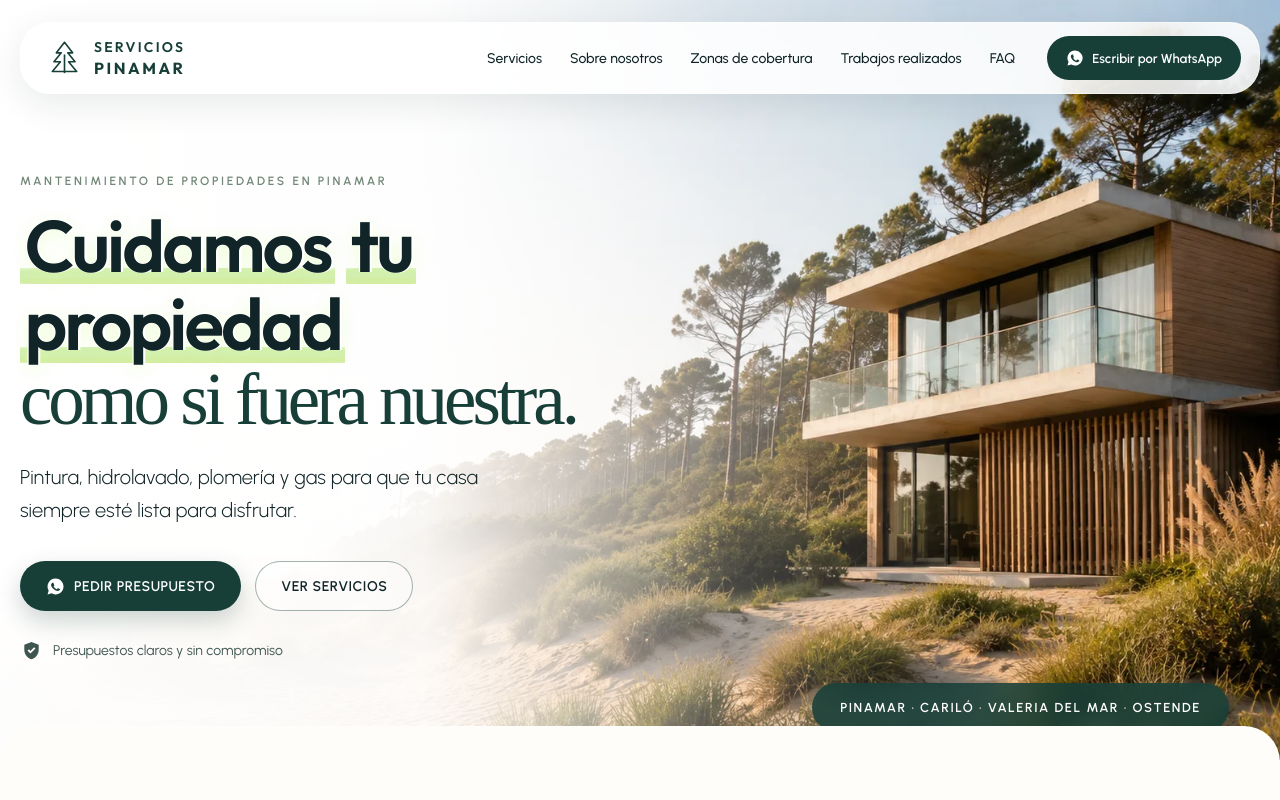
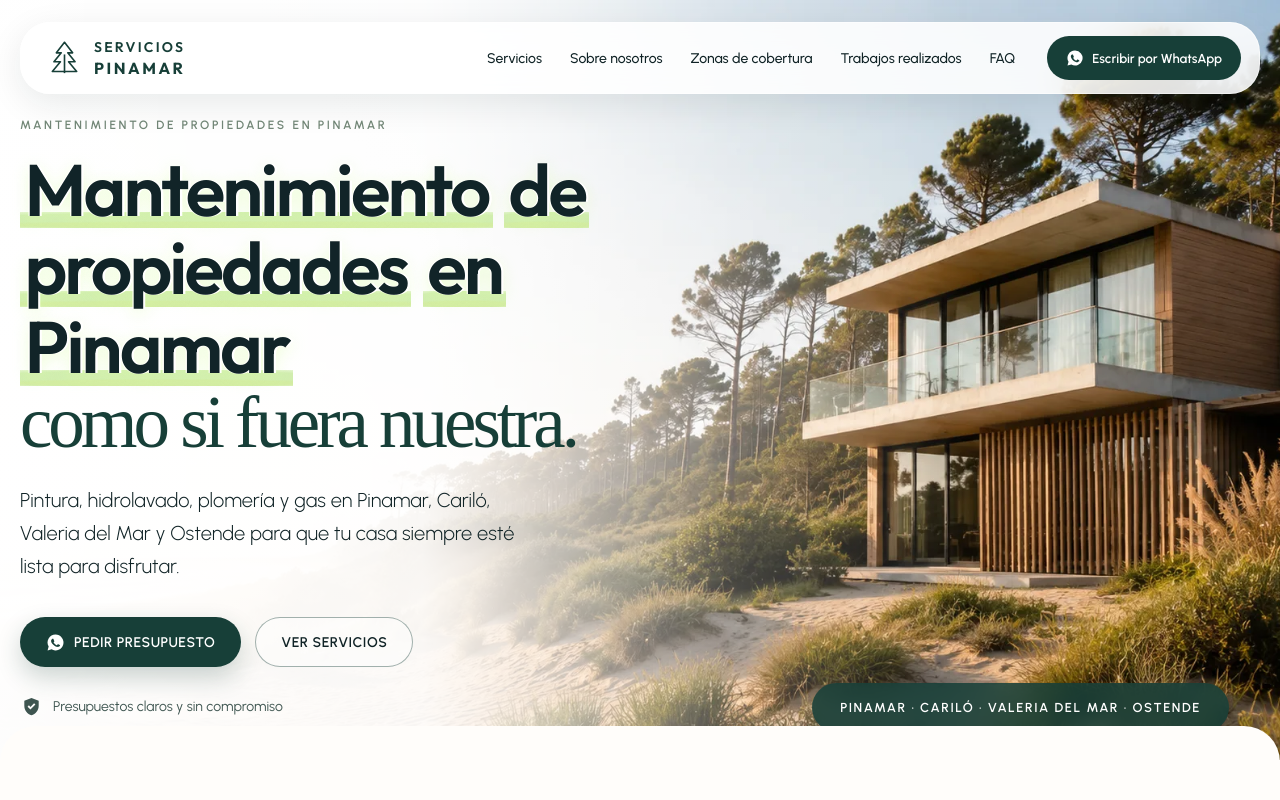
Before and after one commit to fer336/servicios-pinamar, an Astro site: page / in a window 1280 px wide. Shown: the top 800 px of the page. Built offline with nearby package versions, Linux system fonts and the light colour scheme; Astro itself is replaced by a stand-in of ours; a web font is replaced by a local one.

Commit message:
seo: improve local schema and social image

```diff
--- a/src/layouts/BaseLayout.astro
+++ b/src/layouts/BaseLayout.astro
@@ -5,23 +5,28 @@ interface Props {
   title: string;
   description: string;
   canonical?: string;
+  structuredData?: unknown[];
 }
 
 const {
   title,
   description,
-  canonical = 'https://www.serviciospinamar.com/'
+  canonical = 'https://www.serviciospinamar.com/',
+  structuredData = []
 } = Astro.props;
 
 const siteName = 'Servicios Pinamar';
+const siteUrl = 'https://www.serviciospinamar.com/';
 const ogImage = 'https://www.serviciospinamar.com/og-image.png';
+const serviceAreas = ['Pinamar', 'Cariló', 'Valeria del Mar', 'Ostende'];
+const serviceNames = ['Pintura', 'Hidrolavado', 'Plomería', 'Gas'];
 
-const schema = {
-  '@context': 'https://schema.org',
-  '@type': 'LocalBusiness',
+const localBusinessSchema = {
+  '@type': ['LocalBusiness', 'HomeAndConstructionBusiness'],
+  '@id': `${siteUrl}#localbusiness`,
   name: 'Servicios Pinamar',
   description,
-  url: canonical,
+  url: siteUrl,
   image: ogImage,
   telephone: '+54 9 2267 52-1448',
   address: {
@@ -30,16 +35,38 @@ const schema = {
     addressRegion: 'Buenos Aires',
     addressCountry: 'AR'
   },
-  areaServed: ['Pinamar', 'Cariló', 'Valeria del Mar', 'Ostende'],
-  serviceType: ['Pintura', 'Hidrolavado', 'Plomería', 'Gas'],
-  makesOffer: ['Pintura', 'Hidrolavado', 'Plomería', 'Gas'].map((service) => ({
+  areaServed: serviceAreas.map((area) => ({
+    '@type': 'AdministrativeArea',
+    name: area
+  })),
+  contactPoint: {
+    '@type': 'ContactPoint',
+    telephone: '+54 9 2267 52-1448',
+    contactType: 'customer service',
+    areaServed: 'AR',
+    availableLanguage: 'es'
+  },
+  hasOfferCatalog: {
+    '@type': 'OfferCatalog',
+    name: 'Servicios de mantenimiento de propiedades',
+    itemListElement: serviceNames.map((service) => ({
       '@type': 'Offer',
       itemOffered: {
         '@type': 'Service',
         name: service,
-      areaServed: ['Pinamar', 'Cariló', 'Valeria del Mar', 'Ostende']
+        provider: { '@id': `${siteUrl}#localbusiness` },
+        areaServed: serviceAreas.map((area) => ({
+          '@type': 'AdministrativeArea',
+          name: area
+        }))
       }
     }))
+  }
+};
+
+const schema = {
+  '@context': 'https://schema.org',
+  '@graph': [localBusinessSchema, ...structuredData]
 };
 ---
 <!doctype html>
--- a/src/pages/index.astro
+++ b/src/pages/index.astro
@@ -19,8 +19,21 @@ const faqs = [
   ['¿Atienden inmobiliarias y administradores?', 'Sí. Trabajamos con propietarios, inmobiliarias y administradores de propiedades de toda la zona.'],
   ['¿Qué zonas cubren?', 'Pinamar, Cariló, Valeria del Mar y Ostende. Consultanos por ubicaciones cercanas.']
 ];
+
+const faqSchema = {
+  '@type': 'FAQPage',
+  '@id': 'https://www.serviciospinamar.com/#faq',
+  mainEntity: faqs.map(([question, answer]) => ({
+    '@type': 'Question',
+    name: question,
+    acceptedAnswer: {
+      '@type': 'Answer',
+      text: answer
+    }
+  }))
+};
 ---
-<BaseLayout title="Mantenimiento en Pinamar | Pintura, Gas, Plomería" description="Servicios de mantenimiento en Pinamar, Cariló, Valeria y Ostende: pintura, hidrolavado, plomería y gas. Pedí presupuesto por WhatsApp.">
+<BaseLayout title="Mantenimiento en Pinamar | Pintura, Gas, Plomería" description="Servicios de mantenimiento en Pinamar, Cariló, Valeria y Ostende: pintura, hidrolavado, plomería y gas. Pedí presupuesto por WhatsApp." structuredData={[faqSchema]}>
   <Header />
   <main>
     <section id="inicio" class="hero">
@@ -28,8 +41,8 @@ const faqs = [
       <div class="container hero-content">
         <div class="hero-copy">
           <p class="eyebrow">Mantenimiento de propiedades en Pinamar</p>
-          <h1><span class="marker-sequence marker-hero-title" data-marker><span class="marker marker-word" style="--word-index:0">Cuidamos</span> <span class="marker marker-word" style="--word-index:1">tu</span> <span class="marker marker-word" style="--word-index:2">propiedad</span></span> <span class="title-script">como si fuera nuestra.</span></h1>
-          <p class="lead">Pintura, hidrolavado, plomería y gas para que tu casa siempre esté lista para disfrutar.</p>
+          <h1><span class="marker-sequence marker-hero-title" data-marker><span class="marker marker-word" style="--word-index:0">Mantenimiento</span> <span class="marker marker-word" style="--word-index:1">de</span> <span class="marker marker-word" style="--word-index:2">propiedades</span> <span class="marker marker-word" style="--word-index:3">en</span> <span class="marker marker-word" style="--word-index:4">Pinamar</span></span> <span class="title-script">como si fuera nuestra.</span></h1>
+          <p class="lead">Pintura, hidrolavado, plomería y gas en Pinamar, Cariló, Valeria del Mar y Ostende para que tu casa siempre esté lista para disfrutar.</p>
           <div class="hero-actions">
             <a class="button button-primary" href={whatsapp} target="_blank" rel="noopener"><Icon name="whatsapp" size={19} /> Pedir presupuesto</a>
             <a class="button button-outline" href="#servicios">Ver servicios</a>
@@ -73,7 +86,7 @@ const faqs = [
 
     <section id="zonas" class="zones section-small"><div class="container"><p class="eyebrow centered-text">Zonas de cobertura</p><div class="zones-grid"><article data-animate><h3>Pinamar</h3><p>Desde el Centro hasta Pinamar Norte.</p></article><article data-animate><h3>Cariló</h3><p>Toda la zona de Cariló y alrededores.</p></article><article data-animate><h3>Valeria del Mar</h3><p>Atención permanente en Valeria del Mar.</p></article><article data-animate><h3>Ostende</h3><p>Servicio también en Ostende.</p></article></div></div></section>
 
-    <section id="trabajos" class="section gallery-section"><div class="container"><header class="section-heading"><p class="eyebrow">Trabajos realizados</p><h2><span class="marker-sequence marker-heading" data-marker><span class="marker marker-word" style="--word-index:0">Soluciones</span> <span class="marker marker-word" style="--word-index:1">pensadas</span> <span class="marker marker-word" style="--word-index:2">para</span> <span class="marker marker-word" style="--word-index:3">el</span> <span class="marker marker-word" style="--word-index:4">clima</span> <span class="marker marker-word" style="--word-index:5">de</span> <span class="marker marker-word" style="--word-index:6">la</span> <span class="marker marker-word" style="--word-index:7">costa</span></span></h2></header><div class="gallery"><img data-animate src="/images/servicio-pintura.webp" alt="Trabajo de pintura" loading="lazy" /><img data-animate src="/images/servicio-hidrolavado.webp" alt="Trabajo de hidrolavado" loading="lazy" /><img data-animate src="/images/servicio-plomeria.webp" alt="Trabajo de plomería" loading="lazy" /></div></div></section>
+    <section id="trabajos" class="section gallery-section"><div class="container"><header class="section-heading"><p class="eyebrow">Trabajos realizados</p><h2><span class="marker-sequence marker-heading" data-marker><span class="marker marker-word" style="--word-index:0">Soluciones</span> <span class="marker marker-word" style="--word-index:1">pensadas</span> <span class="marker marker-word" style="--word-index:2">para</span> <span class="marker marker-word" style="--word-index:3">el</span> <span class="marker marker-word" style="--word-index:4">clima</span> <span class="marker marker-word" style="--word-index:5">de</span> <span class="marker marker-word" style="--word-index:6">la</span> <span class="marker marker-word" style="--word-index:7">costa</span></span></h2></header><div class="gallery"><img data-animate src="/images/servicio-pintura.webp" alt="Servicio de pintura interior y exterior en propiedades de Pinamar" loading="lazy" /><img data-animate src="/images/servicio-hidrolavado.webp" alt="Hidrolavado de fachadas, pisos y exteriores en la costa" loading="lazy" /><img data-animate src="/images/servicio-plomeria.webp" alt="Trabajo de plomería y mantenimiento para casas en Pinamar" loading="lazy" /></div></div></section>
 
     <section id="faq" class="section faq-section"><div class="container faq-layout"><header class="section-heading"><p class="eyebrow">Preguntas frecuentes</p><h2><span class="marker-sequence marker-heading" data-marker><span class="marker marker-word" style="--word-index:0">Todo</span> <span class="marker marker-word" style="--word-index:1">lo</span> <span class="marker marker-word" style="--word-index:2">que</span> <span class="marker marker-word" style="--word-index:3">necesitás</span> <span class="marker marker-word" style="--word-index:4">saber</span></span></h2></header><div>{faqs.map(([q,a]) => <details><summary>{q}<span>+</span></summary><p>{a}</p></details>)}</div></div></section>
   </main>
```
Also changed, not shown: public/og-image.png, public/og-image.svg. Lines whose indentation alone changed are shown as unchanged.
